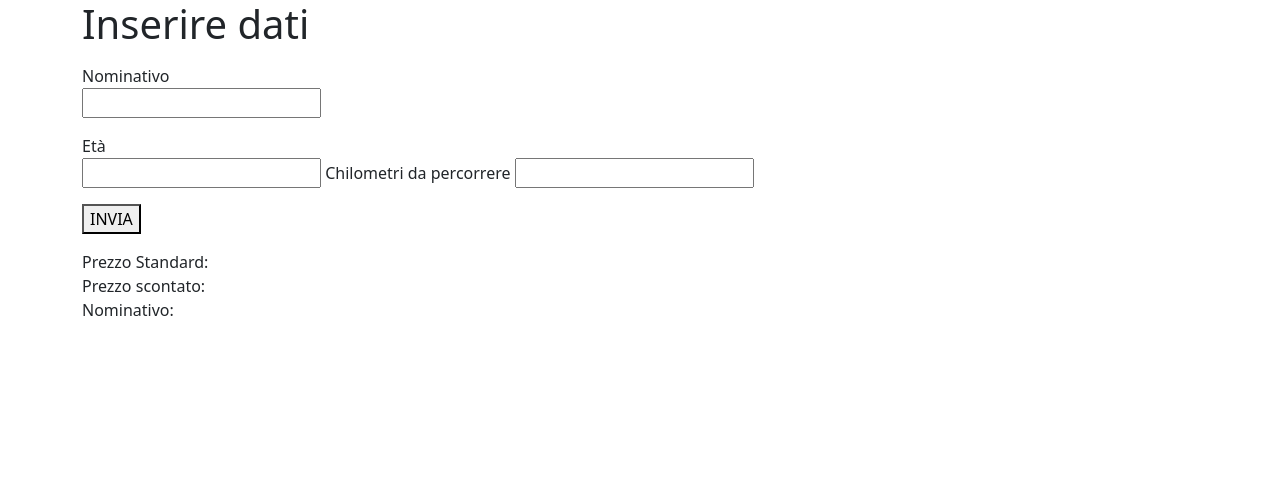
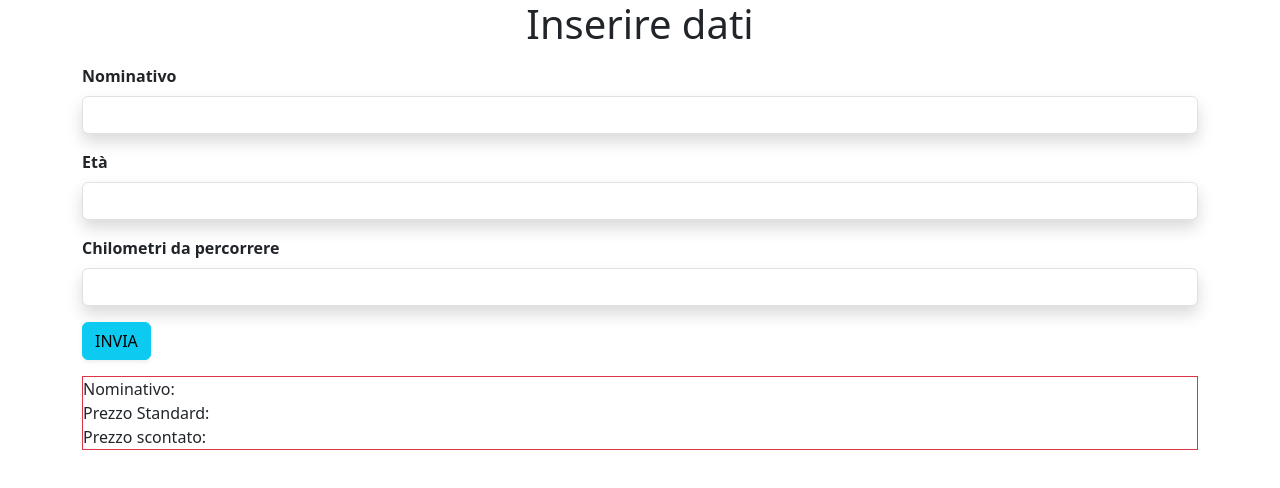
Before and after one commit to NicolaTeora/js-biglietto-treno-form, a plain HTML site: page index.html in a window 1280 px wide. Drawn offline with nearby package versions, Linux system fonts and the light colour scheme.

Commit message:
feat : add style

```diff
--- a/JS/main.js
+++ b/JS/main.js
@@ -35,6 +35,7 @@ console.log(userName);
         discountPrice = fristPrice - (fristPrice * discount40);
     }
     console.log(discountPrice)
+
     document.getElementById('discountTicket').innerText = discountPrice;
     document.getElementById('userticket').innerText = userName.value;
     console.log(userticket);
--- a/index.html
+++ b/index.html
@@ -19,34 +19,37 @@
 </head>
 <body>
     <div class="container">
-        <h1 class="mb-3">Inserire dati</h1>
+        <h1 class="mb-3 text-center">Inserire dati</h1>
 
         <div class="mb-3">
-            <label for="">Nominativo</label> <br>
-            <input type="text" id="nameUser">
+            <label for="" class="form-label fw-bold">Nominativo</label> <br>
+            <input type="text" class="form-control shadow" id="nameUser">
         </div>
 
-        <label for="">Età</label> <br>
-        <input type="text" id="user-age" class="mb-3">
+        <label for="" class="form-label fw-bold">Età</label> <br>
+        <input type="text" id="user-age" class="form-control mb-3 shadow">
 
-        <label for="">Chilometri da percorrere</label>
-        <input type="text" id="distance" class="mb-3">
+        <label for="" class="form-label fw-bold">Chilometri da percorrere</label>
+        <input type="text" id="distance" class="form-control mb-3 shadow">
 
         <div>
-            <button id="submit">INVIA</button>
+            <button id="submit" class="btn btn-info shadow-sm">INVIA</button>
         </div>
 
-        <div class="mt-3">
-            <span>Prezzo Standard:</span>
-            <span id="standarPrice"></span>
-        </div>
-        <div>
-            <span>Prezzo scontato:</span>
-            <span id="discountTicket"></span>
-        </div>
-        <div>
-            <span>Nominativo:</span>
-            <span id="userticket"></span>
+        <div class="border border-danger mt-3 mb-3">
+
+            <div class="">
+                <span class="fw-medium">Nominativo:</span>
+                <span id="userticket"></span>
+            </div>
+            <div >
+                <span class="fw-medium">Prezzo Standard:</span>
+                <span id="standarPrice"></span>
+            </div>
+            <div>
+                <span class="fw-medium">Prezzo scontato:</span>
+                <span id="discountTicket"></span>
+            </div>
         </div>
 
     </div>
```
